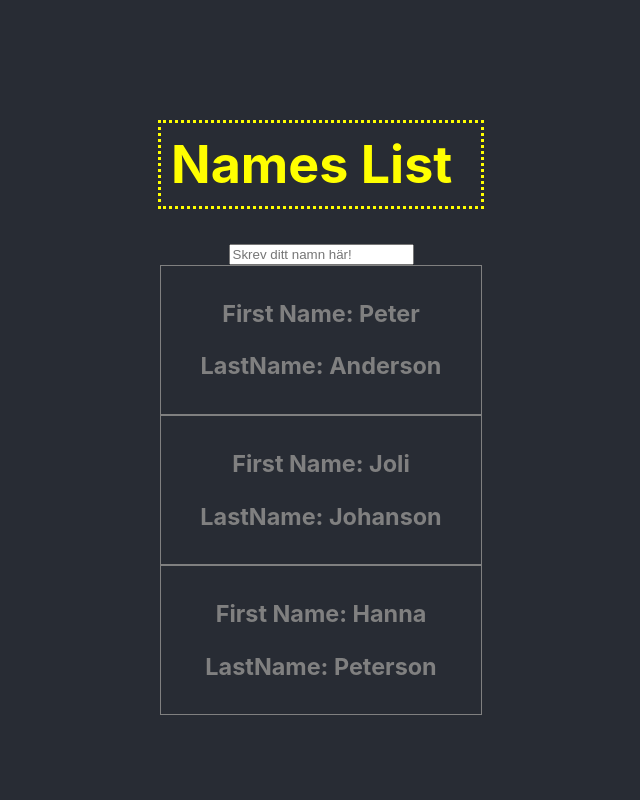
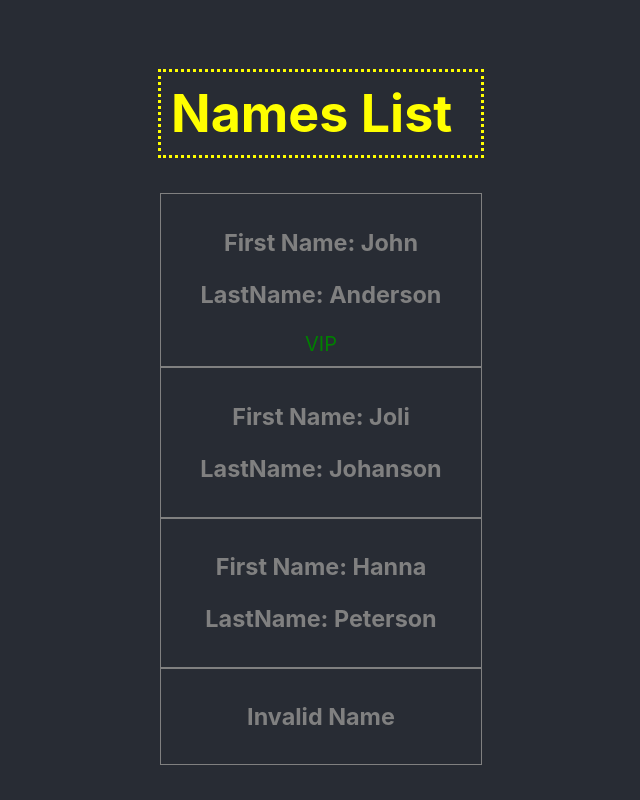
Before and after one commit to baraabd/React-Hooks, a React (Create React App) app: page / in a window 1280 px wide. Shown: the whole page, without its empty margins (319-959 px from the left). Built offline with nearby package versions, Linux system fonts and the light colour scheme.

Commit message:
Conditional Rendering

```diff
--- a/src/App.jsx
+++ b/src/App.jsx
@@ -7,12 +7,12 @@ function App() {
   return (
     <div>
       <header className="App-header">
-
         <h1 className="nameStyle nameTagTitle">Names List</h1>
-        <Input placeholder="Skrev ditt namn här!" type="text"></Input>
-        <NameTag firstName="Peter" lastName="Anderson"></NameTag>
+        {/*<Input placeholder="Skrev ditt namn här!" type="text"></Input> */}
+        <NameTag firstName="John" lastName="Anderson"></NameTag>
         <NameTag firstName="Joli" lastName="Johanson"></NameTag>
         <NameTag firstName="Hanna" lastName="Peterson"></NameTag>
+        <NameTag></NameTag>
 
       </header>
     </div>
--- a/src/components/nameTag.jsx
+++ b/src/components/nameTag.jsx
@@ -11,12 +11,22 @@ const nameStyle = {
 
 }
 const NameTag = (props) => {
+
+    if (!props.firstName && !props.lastName) {
+        return (
+        <div style={nameStyle}>
+          <h3 >Invalid Name</h3>
+      </div>
+      )
+    }
     return (
         <div style={nameStyle}>
 
           <h3 >First Name: {props.firstName}</h3>
           <h3 >LastName: {props.lastName}</h3>
-
+     {
+         props.firstName==="John" && <div style={{color:'green'}}>VIP</div>
+     }
       </div>
     );
 };
```
